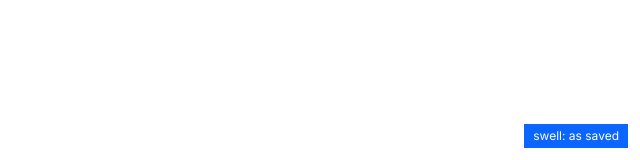
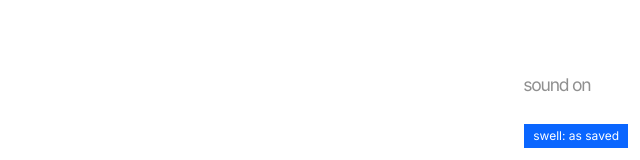
Before and after one commit to atuldgr8/atuldgr8.github.io, a plain HTML site: page index.html in a window 1280 px wide. Shown: the part 640-800 px from the top of the page, 640-1280 px from the left. Drawn offline with Linux system fonts and the light colour scheme.

Commit message:
Sounds: wood tick on hover, pop on press, chime on arriving at a page, bulb hum for the light, murmur for the bulb's lines, plus a quiet 'sound on/off' in the corner
Picks from Atul's sound board; everything is generated in the browser (assets/sound.js, no files).
Sound.play('kick', n) is ready for the game (boing, climbs as you go). Not wired into the game yet.

Co-Authored-By: Claude Sonnet 5.5 <noreply@anthropic.com>
Claude-Session: https://claude.ai/code/session_01FAw4JkrHqx7N4EAoNoK8i7

```diff
--- /dev/null
+++ b/assets/sound.js
@@ -0,0 +1,100 @@
+/* The site's sounds. Everything is made in the browser (no files to load).
+   Atul's picks: tick = wood tick, tap = pop, go = chime, light = bulb hum, talk = murmur, kick = boing.
+   Usage from other scripts:  Sound.play('talk')   Sound.play('light', true)  (true = lights on)   Sound.play('kick', touchCount)
+   Browsers keep a page silent until the visitor first taps something, so the very first tap is quiet. */
+(() => {
+  if (/[?&](edit|review)\b/.test(location.search)) { window.Sound = { play() {}, muted: true }; return; }
+  const VOL = .5;
+  let ac = null, out = null, noise = null, muted = false;
+  try { muted = localStorage.getItem('sound') === 'off'; } catch (e) {}
+
+  function ctx() {
+    if (!ac) {
+      const C = window.AudioContext || window.webkitAudioContext; if (!C) return null;
+      ac = new C(); out = ac.createGain(); out.gain.value = VOL;
+      const comp = ac.createDynamicsCompressor(); comp.threshold.value = -12; comp.ratio.value = 3;
+      out.connect(comp); comp.connect(ac.destination);
+      noise = ac.createBuffer(1, ac.sampleRate, ac.sampleRate);
+      const d = noise.getChannelData(0); for (let i = 0; i < d.length; i++) d[i] = Math.random() * 2 - 1;
+    }
+    if (ac.state === 'suspended') ac.resume();
+    return ac;
+  }
+  const env = (g, t, peak, a, d) => { g.gain.setValueAtTime(.0001, t); g.gain.exponentialRampToValueAtTime(peak, t + a); g.gain.exponentialRampToValueAtTime(.0001, t + a + d); };
+  function tone({ type = 'sine', f = 440, to = null, peak = .3, attack = .003, decay = .1, at = 0, glide = null }) {
+    const c = ctx(); if (!c) return; const t = c.currentTime + at, o = c.createOscillator(), g = c.createGain();
+    o.type = type; o.frequency.setValueAtTime(f, t);
+    if (to) o.frequency.exponentialRampToValueAtTime(to, t + (glide || attack + decay));
+    env(g, t, peak, attack, decay); o.connect(g); g.connect(out); o.start(t); o.stop(t + attack + decay + .05);
+  }
+  function hiss({ kind = 'bandpass', f = 2000, q = 1, peak = .3, attack = .001, decay = .01, at = 0 }) {
+    const c = ctx(); if (!c) return; const t = c.currentTime + at, s = c.createBufferSource(), fl = c.createBiquadFilter(), g = c.createGain();
+    s.buffer = noise; fl.type = kind; fl.Q.value = q; fl.frequency.value = f;
+    env(g, t, peak, attack, decay); s.connect(fl); fl.connect(g); g.connect(out); s.start(t, Math.random() * .5); s.stop(t + attack + decay + .05);
+  }
+  const semis = (f, n) => f * Math.pow(2, n / 12);
+
+  const SOUNDS = {
+    tick: () => { tone({ f: 1250, to: 950, peak: .22, decay: .018 }); hiss({ kind: 'highpass', f: 5000, peak: .12, decay: .002 }); },   // wood tick
+    tap: () => { tone({ f: 640, to: 330, peak: .42, decay: .055 }); },                                                                  // pop
+    go: () => { tone({ f: 1319, peak: .14, decay: .5 }); tone({ f: 2637, peak: .03, decay: .3 }); },                                    // chime
+    light: on => { hiss({ f: 2600, q: 2, peak: .5, decay: .004 });                                                                      // bulb hum
+      if (on) tone({ type: 'sawtooth', f: 120, peak: .035, attack: .02, decay: .45 });
+      else tone({ type: 'sawtooth', f: 120, to: 60, peak: .03, attack: .005, decay: .18 }); },
+    talk: () => { for (let i = 0; i < 4; i++) tone({ type: 'square', f: 600 + Math.random() * 500, peak: .045, decay: .035, at: i * .055 }); },   // murmur
+    kick: n => { const f = semis(260, Math.min(n || 0, 24)); tone({ f, to: f * 1.7, peak: .32, decay: .12, glide: .09 }); },            // boing, climbs as you go
+  };
+
+  let lastTick = 0;
+  function play(key, arg) {
+    if (muted) return;
+    if (key === 'tick') { const t = performance.now(); if (t - lastTick < 45) return; lastTick = t; }
+    try { SOUNDS[key] && SOUNDS[key](arg); } catch (e) {}
+  }
+  window.Sound = { play, get muted() { return muted; } };
+
+  // ---- hover and press, for anything you can click ----
+  const LIVE = 'a[href], button, [role="button"], .wk';
+  const isGo = a => { const h = a && a.getAttribute && a.getAttribute('href'); return !!h && /(^|\/)(project|work|index)\.html|^\/$|^\.?\/?$/.test(h.split('#')[0].split('?')[0]) && !/^#/.test(h); };
+  let over = null;
+  document.addEventListener('pointerover', e => {
+    if (e.pointerType !== 'mouse') return;
+    const el = e.target.closest && e.target.closest(LIVE);
+    if (el && el !== over && !el.closest('.sound-btn, #theme, .rv-ui')) play('tick');
+    over = el;
+  }, true);
+  document.addEventListener('pointerdown', () => ctx(), true);   // wake the sound up on the first touch
+  document.addEventListener('click', e => {
+    const el = e.target.closest && e.target.closest(LIVE); if (!el || el.closest('#theme, .rv-ui')) return;
+    if (el.classList.contains('sound-btn')) return;
+    const a = el.closest('a[href]') || el.querySelector && el.querySelector('a[href]');
+    if (isGo(a) && !(e.metaKey || e.ctrlKey || a.target === '_blank')) { play('tap'); try { sessionStorage.setItem('arrive', String(Date.now())); } catch (x) {} }
+    else play('tap');
+  }, true);
+  // the chime plays when the next page has arrived (a page that's leaving would cut it off)
+  try {
+    const t = +sessionStorage.getItem('arrive'); sessionStorage.removeItem('arrive');
+    if (t && Date.now() - t < 4000) addEventListener('load', () => { if (muted) return; ctx(); setTimeout(() => { if (ac && ac.state === 'running') play('go'); }, 80); });
+  } catch (e) {}
+
+  // ---- a quiet on/off at the bottom right ----
+  const b = document.createElement('button');
+  b.type = 'button'; b.className = 'sound-btn'; b.setAttribute('aria-label', 'Sound on or off');
+  const label = () => { b.textContent = muted ? 'sound off' : 'sound on'; };
+  label();
+  b.addEventListener('click', () => {
+    muted = !muted; try { localStorage.setItem('sound', muted ? 'off' : 'on'); } catch (e) {}
+    label(); if (!muted) { ctx(); SOUNDS.tap(); }
+  });
+  const css = document.createElement('style');
+  css.textContent = `.sound-btn { position: fixed; right: var(--gutter, 24px); bottom: 24px; z-index: 13; font: inherit; font-size: var(--size, 14px); letter-spacing: inherit;
+    color: var(--mute, #8c8c8c); background: var(--bg, #fff); border: 0; padding: .35em .5em; border-radius: 4px; cursor: pointer; }
+    .sound-btn::before { content: ''; position: absolute; inset: -.5em -.4em; }   /* a bigger place to put a thumb */
+    .sound-btn:hover { color: var(--fg, #111); }
+    body.past .sound-btn { opacity: 0; pointer-events: none; } @media print { .sound-btn { display: none; } }`;
+  // on Atul's laptop the blue "edit" buttons sit in this corner; stay clear of them
+  if (/^(localhost|127\.0\.0\.1|\[::1\])$/.test(location.hostname)) css.textContent += ' .sound-btn { bottom: 60px; }';
+  document.head.appendChild(css);
+  const add = () => document.body.appendChild(b);
+  document.body ? add() : addEventListener('DOMContentLoaded', add);
+})();
--- a/index.html
+++ b/index.html
@@ -630,7 +630,8 @@ function lightsOn() {
 let dragged = false;
 btn.addEventListener('click', () => {
   if (dragged) { dragged = false; return; }        // that was a drag, not a click
-  if (isDark()) { lightsOn(); glimpse(); return; } // lights just came on: did you see that?
+  if (isDark()) { Sound.play('light', true); lightsOn(); glimpse(); return; } // lights just came on: did you see that?
+  Sound.play('light', false);
   root.dataset.theme = 'dark';
   try { localStorage.setItem('theme', 'dark'); } catch (e) {}
   apply();
@@ -853,6 +854,7 @@ function show(text, ms) {             // put words in the bubble (near the bulb,
     psst.style.left = Math.max(8, Math.min(innerWidth - 260, b.left - 4)) + 'px';
     psst.style.bottom = Math.max(8, innerHeight - b.top + 12) + 'px';
   }
+  if (!psst.classList.contains('on')) Sound.play('talk');
   psst.classList.add('on');
   if (ms) hideT = setTimeout(hush, ms);
 }
@@ -957,6 +959,7 @@ function call(c, k) {
 }
 if (!nudged) CALLS.forEach((c, i) => nudgeT.push(setTimeout(() => call(c, i + 1), c.at)));
 </script>
+<script src="assets/sound.js"></script>
 <script src="assets/side.js"></script>
 <script src="assets/home.js"></script>
 <i id="home-ready" hidden></i>
```
Also changed, not shown: project.html (+1 -0 lines), work.html (+1 -0 lines).
